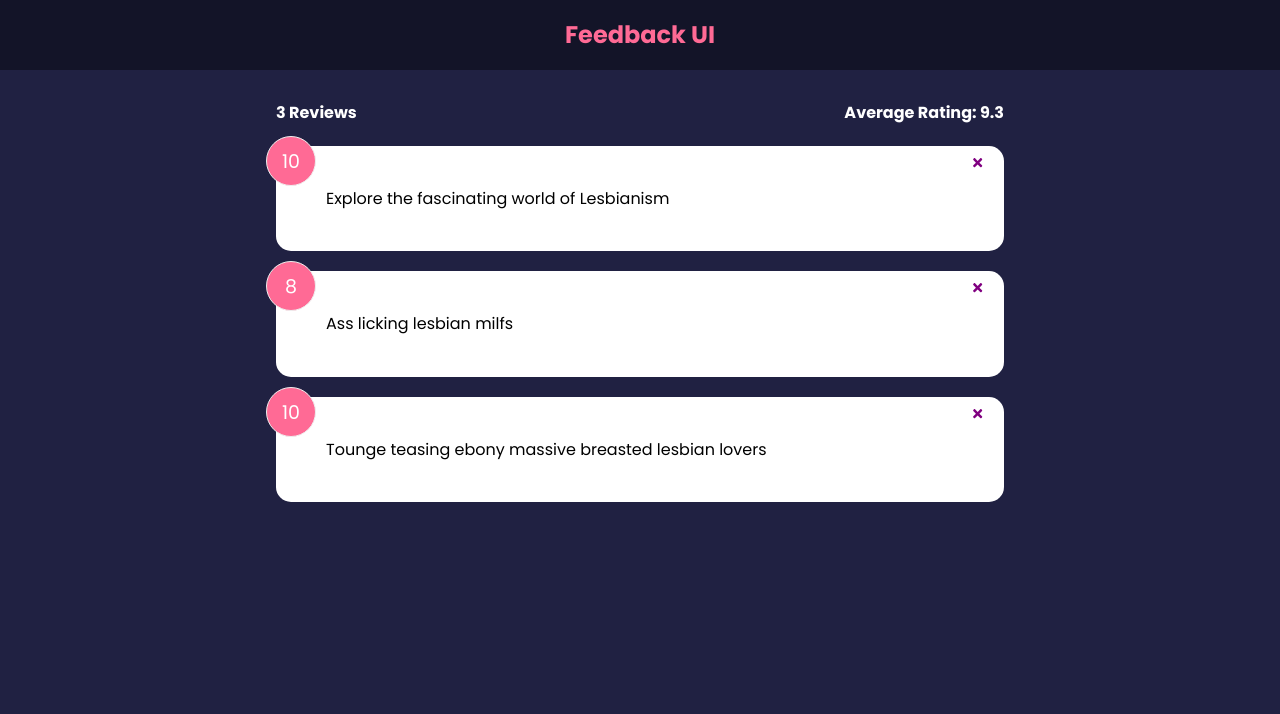
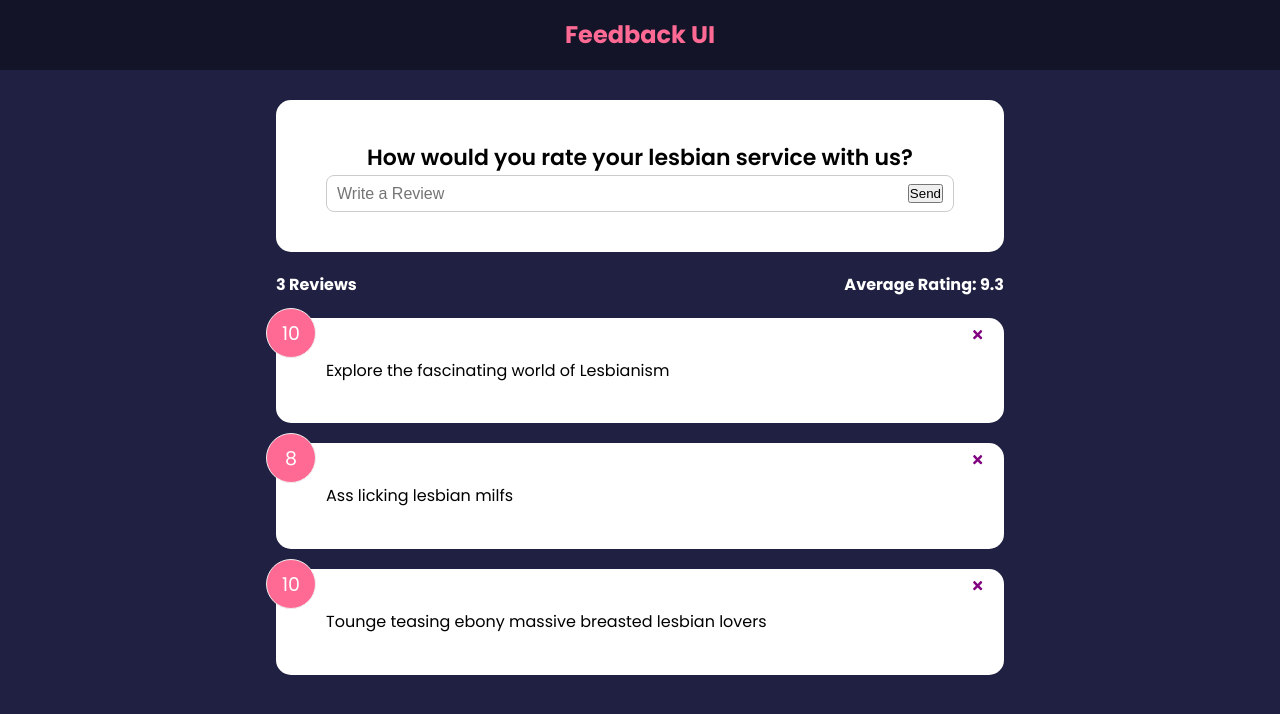
Before and after one commit to railsudemydale2/Feedback-App, a React (Create React App) app: page / in a window 1280 px wide. Shown: the top 714 px of the page. Built offline with nearby package versions, Linux system fonts and the light colour scheme.

Commit message:
Implemented Form Input and State

```diff
--- a/src/App.js
+++ b/src/App.js
@@ -2,6 +2,7 @@
 import Header from './components/Header';
 import FeedbackList from './components/FeedbackList';
 import FeedbackStats from './components/FeedbackStats';
+import FeedbackForm from './components/FeedbackForm';
 import FeedbackData from './data/FeedbackData';
 
 function App() {
@@ -17,6 +18,7 @@
     <>
       <Header />
       <div className="container">
+        <FeedbackForm />
         <FeedbackStats feedback={feedback} />
         <FeedbackList feedback={feedback} handleDelete={deleteFeedback} />
       </div>
--- /dev/null
+++ b/src/components/FeedbackForm.jsx
@@ -0,0 +1,30 @@
+import { useState } from 'react';
+import Card from './shared/Card';
+
+function FeedbackForm() {
+  const [text, setText] = useState('');
+
+  const handleTextChange = (e) => {
+    // console.log(e.target.value);
+    setText(e.target.value)
+  };
+  return (
+    <Card>
+      <form>
+        <h2>How would you rate your lesbian service with us?</h2>
+        {/* @todo - rating select component */}
+        <div className="input-group">
+          <input
+            onChange={handleTextChange}
+            type="text"
+            placeholder="Write a Review"
+            value={text}
+          />
+          <button type="submit">Send</button>
+        </div>
+      </form>
+    </Card>
+  );
+}
+
+export default FeedbackForm;
```
